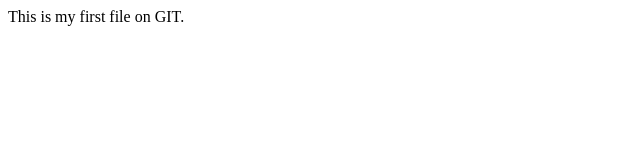
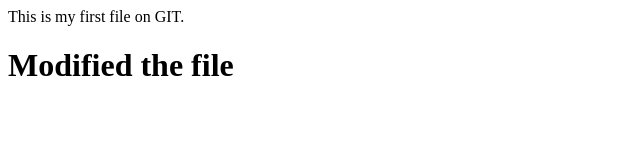
Before and after one commit to AswathiAP88/CustomerAppAngular, a plain HTML site: page index.html in a window 1280 px wide. Shown: the whole page, without its empty margins (0-640 px from the left). Drawn offline with Linux system fonts and the light colour scheme.

Commit message:
commit: second commit

```diff
--- a/index.html
+++ b/index.html
@@ -1 +1,2 @@
 This is my first file on GIT.
+<h1>Modified the file</h1>
```
